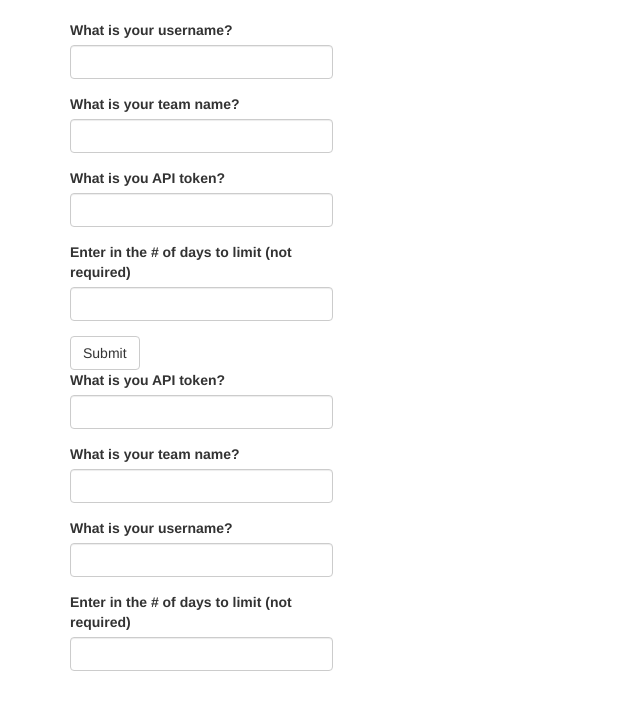
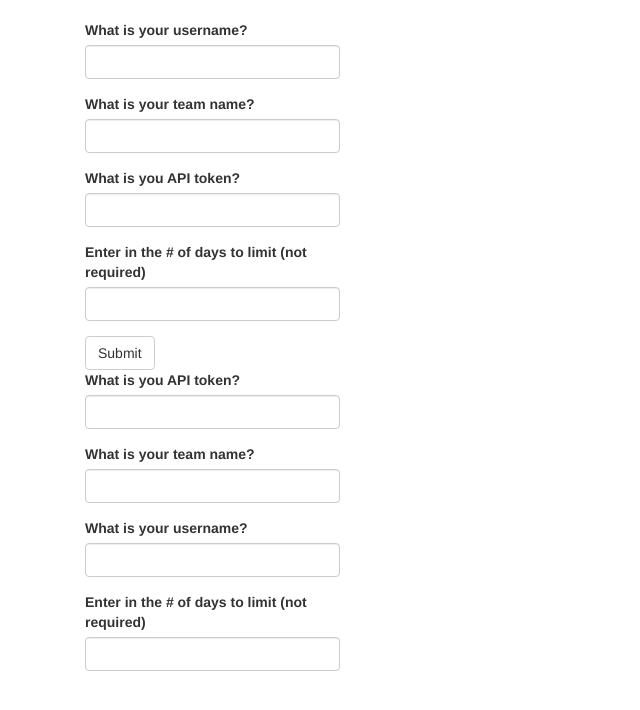
Before and after one commit to marshallhumble/slack_app, a Flask app: page / in a window 1280 px wide. Shown: the part 52-762 px from the top of the page, without its empty margins (0-640 px from the left). Run offline with Flask 2, Linux system fonts and the light colour scheme; some libraries are stand-ins or nearby versions.

Commit message:
added in flask app and index.html , just geetting the forms right then will integrate func  to page.

```diff
--- a/templates/index.html
+++ b/templates/index.html
@@ -13,7 +13,7 @@
 
 {% block content %}
     <div class="container">
-        <div class="row">
+
             <div class="col-md-3">
                 {{ wtf.quick_form(form) }}
                 {{ wtf.form_field(form.token) }}
@@ -21,6 +21,6 @@
                 {{ wtf.form_field(form.user) }}
                 {{ wtf.form_field(form.time) }}
             </div>
-        </div>
+
     </div>
 {% endblock %}
```
